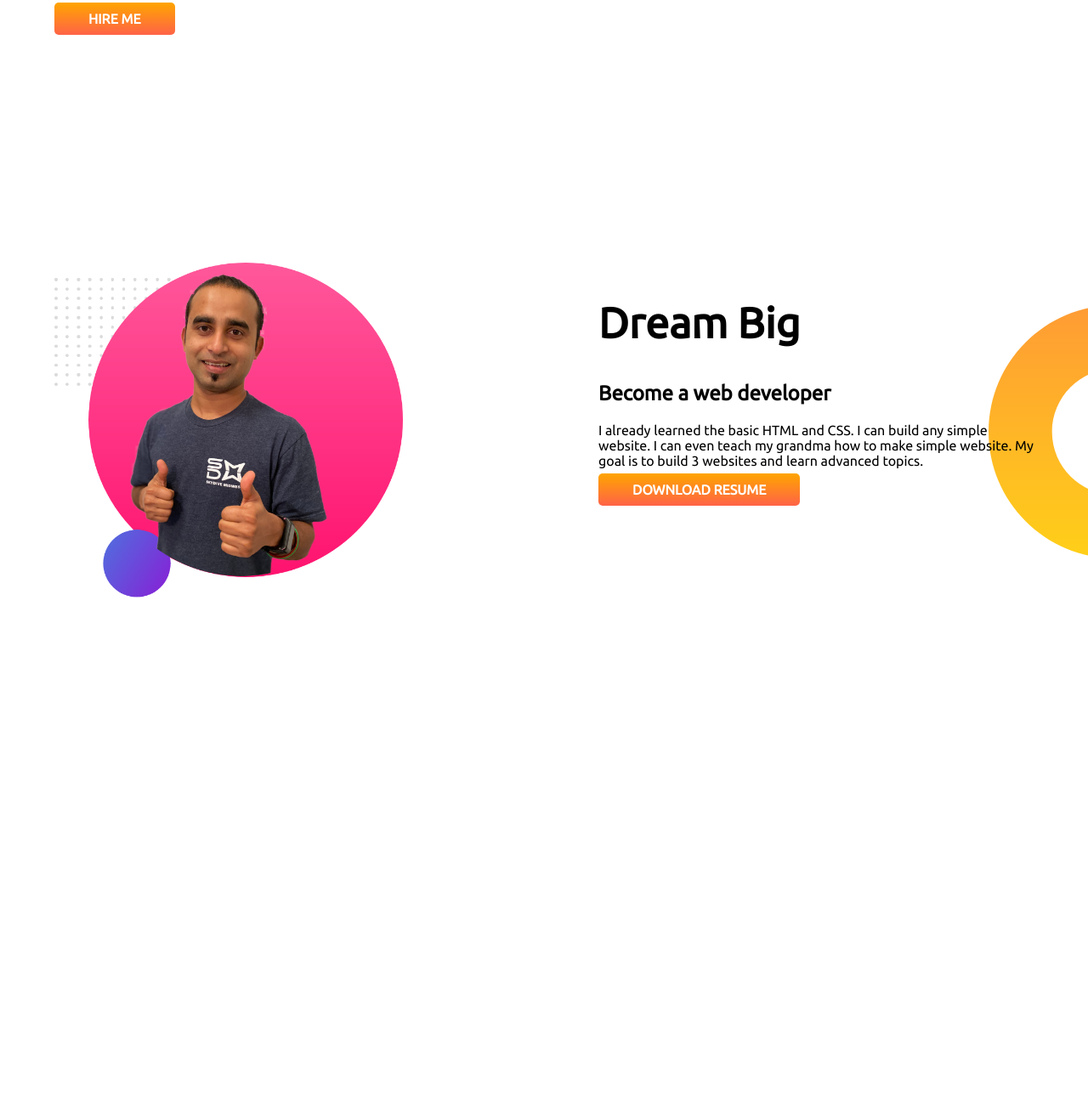
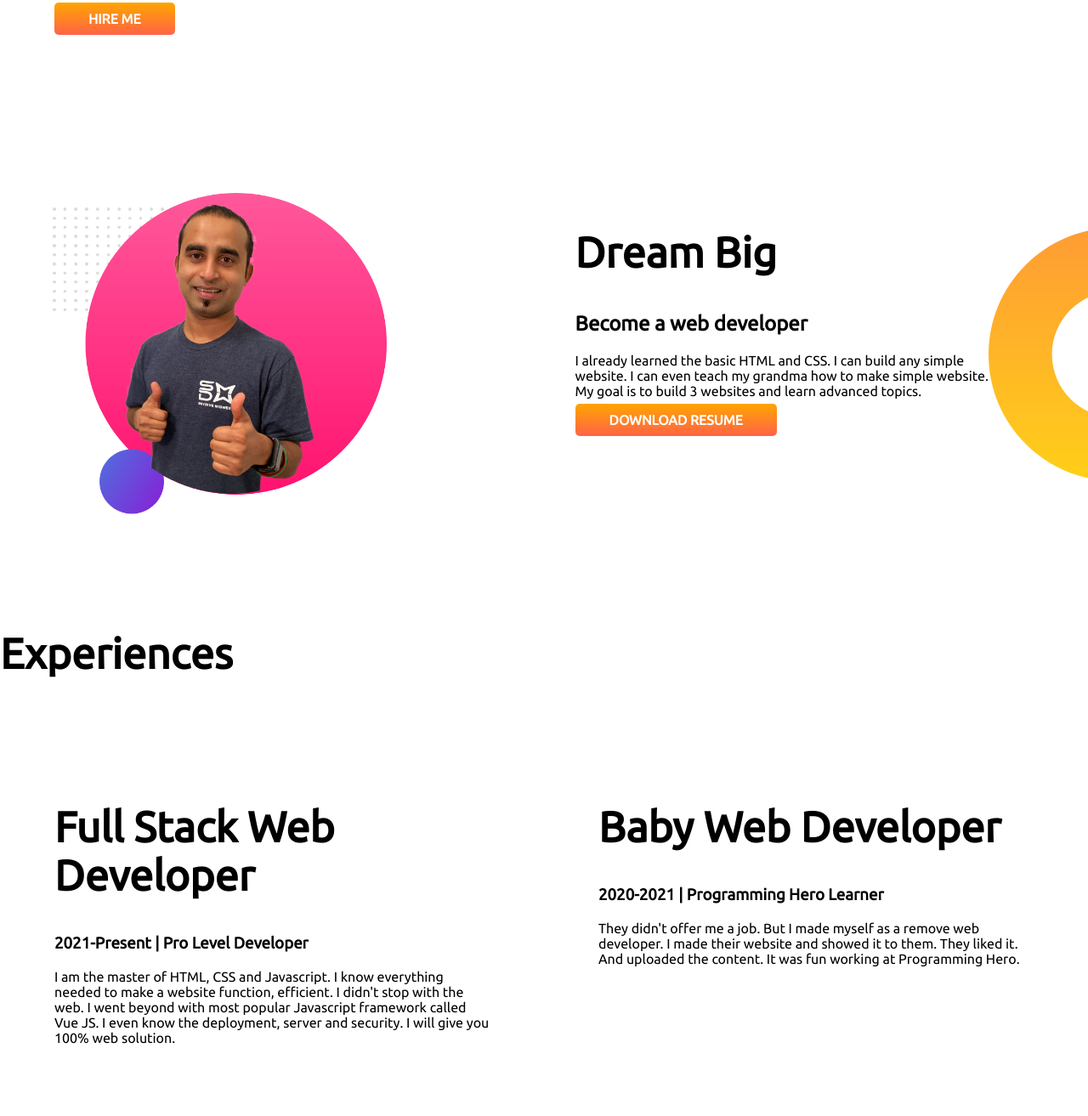
Before and after one commit to seozakaria/seo-digital-repo, a plain HTML site: page index.html in a window 1280 px wide. Shown: the part 482-1795 px from the top of the page at 85% size. Before the commit the page ends 1402 px from the top, so only its background shows below. Drawn offline with Linux system fonts and the light colour scheme.

Commit message:
experience added

```diff
--- a/index.html
+++ b/index.html
@@ -13,7 +13,7 @@
 </head>
 
 <body>
-    <section class="top-banner">
+    <section class="top-banner flexible-container">
         <div class="half-width">
             <h1>Welcome To</h1>
             <h1><span class="orange-color">Seo Zakaria Digital Marketing</span> World!</h1>
@@ -30,7 +30,7 @@
         </div>
     </section>
 
-    <section class="dream-big">
+    <section class="dream-big flexible-container">
         <div class="half-width">
             <img src="images/jhankar2.png" alt="">
         </div>
@@ -44,6 +44,25 @@
         </div>
 
     </section>
+
+    <section class="experiences-area">
+        <h1>Experiences</h1>
+
+        <div class="flexible-container">
+            <div class="half-width">
+                <h1>Full Stack Web Developer</h1>
+                <h3>2021-Present | Pro Level Developer</h3>
+                <p>I am the master of HTML, CSS and Javascript. I know everything needed to make a website function, efficient. I didn't stop with the web. I went beyond with most popular Javascript framework called Vue JS. I even know the deployment, server and security. I will give you 100% web solution.</p>
+            </div>
+
+            <div class="half-width">
+                <h1>Baby Web Developer</h1>
+                <h3>2020-2021 | Programming Hero Learner</h3>
+                <p>They didn't offer me a job. But I made myself as a remove web developer. I made their website and showed it to them. They liked it. And uploaded the content. It was fun working at Programming Hero.</p>
+            </div>
+        </div>
+
+    </section>
 </body>
 
 </html>
--- a/style.css
+++ b/style.css
@@ -8,9 +8,9 @@ h1{
 .orange-color{
     color: orange;
 }
-section{
+.flexible-container{
     display:flex;
-    margin-bottom: 150px;
+    margin-bottom: 70px;
 }
 .half-width{
     width:  50%;
@@ -36,4 +36,5 @@ section{
     background-image: url(images/dream-bg.png);
     background-repeat: no-repeat;
     background-position: right;
+    padding-right: 50px;
 }
```
